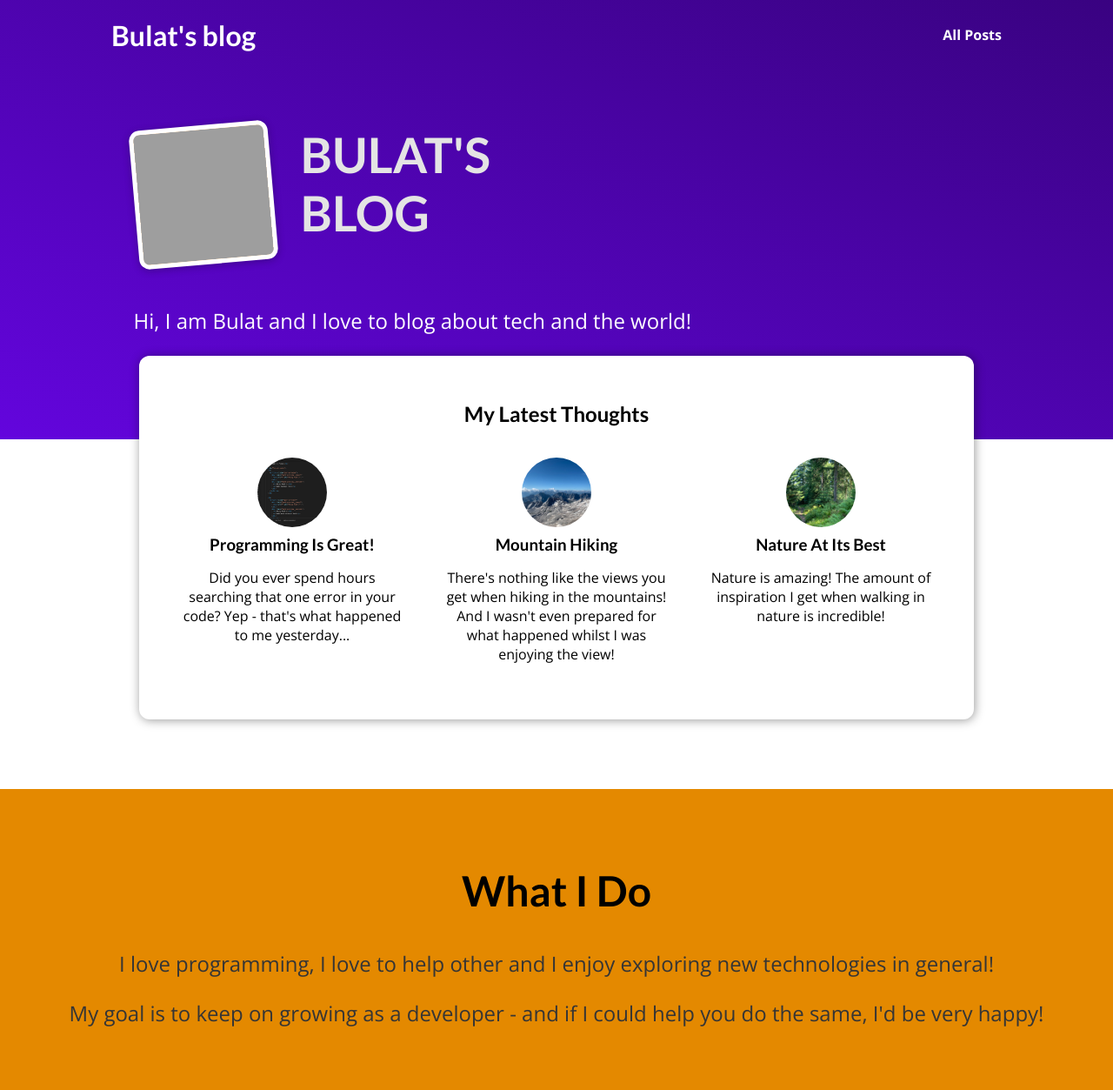
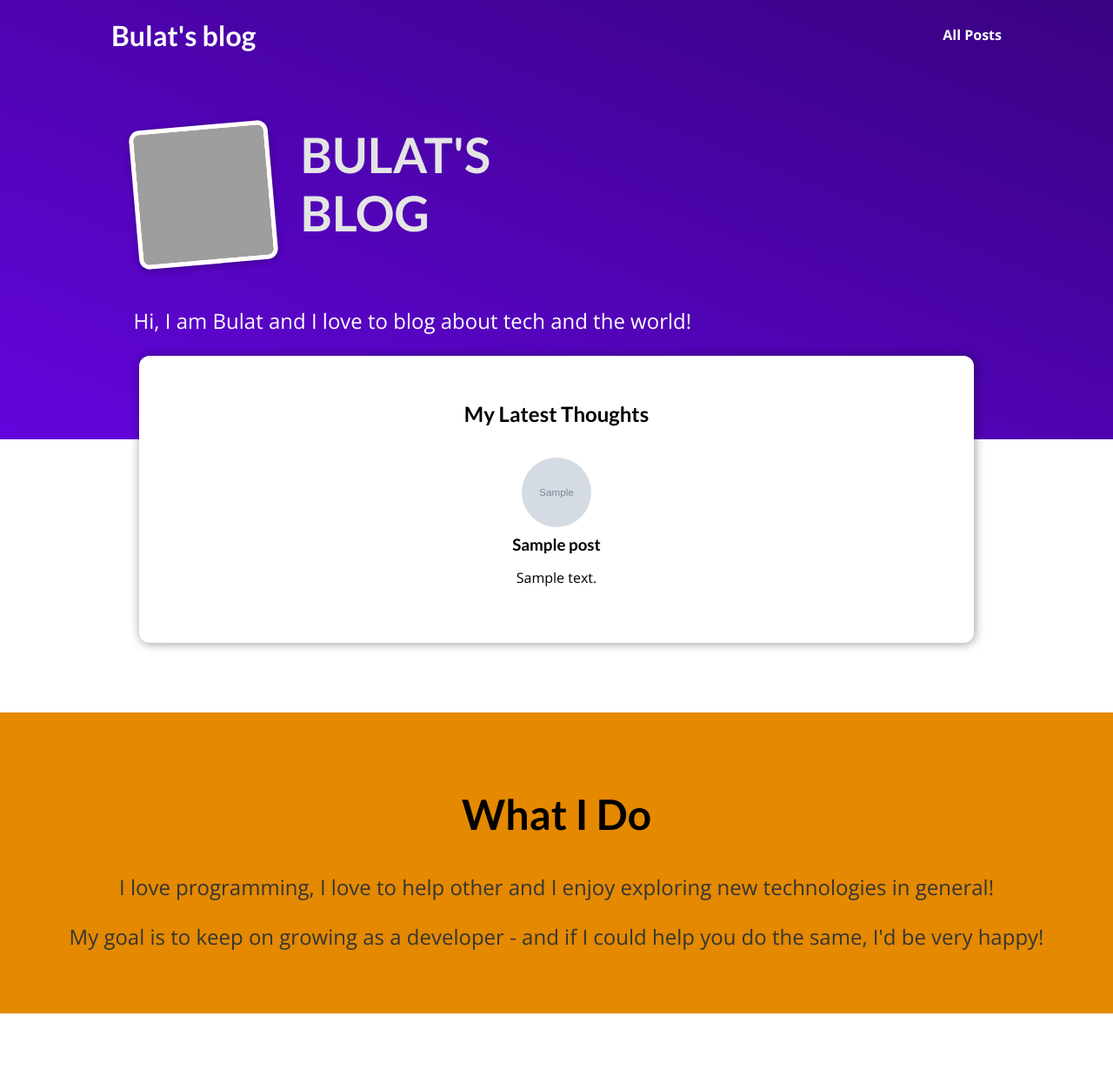
Before and after one commit to hairutdinov/django-my-site, a Django app: page / in a window 1280 px wide. Shown: the whole page at 87% size. After the commit the page ends 1165 px from the top, so only its background shows below. Run offline with Django 4.2, Linux system fonts and the light colour scheme; tables that the repository leaves empty hold one stand-in row (values such as "Sample post"); grey boxes marked "Sample" are stand-in pictures; grey boxes are pictures that could not be loaded.

Commit message:
1. fetching posts from database 2. starting page 3. all posts page 4. post detail page

```diff
--- a/blog/templates/blog/includes/post.html
+++ b/blog/templates/blog/includes/post.html
@@ -5,7 +5,7 @@
 <li>
     <article class="post">
         <a href="{% url 'post-detail' post.slug %}">
-            <img src="{% static 'blog/images/'|add:post.image %}" alt="{{ post.title }}">
+            <img src="{% static 'blog/images/'|add:post.image_name %}" alt="{{ post.title }}">
             <div class="post__content">
                 <h3>{{ post.title }}</h3>
                 <p>
--- a/blog/templates/blog/post-detail.html
+++ b/blog/templates/blog/post-detail.html
@@ -15,7 +15,7 @@
             {{ post.title }}
         </h2>
         <article>
-            <img src="{% static 'blog/images/'|add:post.image %}" alt="{{ post.title }}">
+            <img src="{% static 'blog/images/'|add:post.image_name %}" alt="{{ post.title }}">
             <address>By {{ post.author }}</address>
             <div>Last updated on <time>{{ post.date|date:'D d M Y' }}</time></div>
         </article>
--- a/blog/views.py
+++ b/blog/views.py
@@ -1,85 +1,12 @@
-from datetime import date
-from django.shortcuts import render
+from django.shortcuts import render, get_object_or_404
 from django.http import HttpResponseNotFound, HttpResponseRedirect, Http404
 from django.urls import reverse
 
-# Create your views here.
-
-
-all_posts = [
-    {
-        "slug": "hike-in-the-mountains",
-        "image": "mountains.jpg",
-        "author": "Maximilian",
-        "date": date(2021, 7, 21),
-        "title": "Mountain Hiking",
-        "excerpt": "There's nothing like the views you get when hiking in the mountains! And I wasn't even prepared for what happened whilst I was enjoying the view!",
-        "content": """
-          Lorem ipsum dolor sit amet consectetur adipisicing elit. Officiis nobis
-          aperiam est praesentium, quos iste consequuntur omnis exercitationem quam
-          velit labore vero culpa ad mollitia? Quis architecto ipsam nemo. Odio.
-
-          Lorem ipsum dolor sit amet consectetur adipisicing elit. Officiis nobis
-          aperiam est praesentium, quos iste consequuntur omnis exercitationem quam
-          velit labore vero culpa ad mollitia? Quis architecto ipsam nemo. Odio.
-
-          Lorem ipsum dolor sit amet consectetur adipisicing elit. Officiis nobis
-          aperiam est praesentium, quos iste consequuntur omnis exercitationem quam
-          velit labore vero culpa ad mollitia? Quis architecto ipsam nemo. Odio.
-        """
-    },
-    {
-        "slug": "programming-is-fun",
-        "image": "coding.jpg",
-        "author": "Maximilian",
-        "date": date(2022, 3, 10),
-        "title": "Programming Is Great!",
-        "excerpt": "Did you ever spend hours searching that one error in your code? Yep - that's what happened to me yesterday...",
-        "content": """
-          Lorem ipsum dolor sit amet consectetur adipisicing elit. Officiis nobis
-          aperiam est praesentium, quos iste consequuntur omnis exercitationem quam
-          velit labore vero culpa ad mollitia? Quis architecto ipsam nemo. Odio.
-
-          Lorem ipsum dolor sit amet consectetur adipisicing elit. Officiis nobis
-          aperiam est praesentium, quos iste consequuntur omnis exercitationem quam
-          velit labore vero culpa ad mollitia? Quis architecto ipsam nemo. Odio.
-
-          Lorem ipsum dolor sit amet consectetur adipisicing elit. Officiis nobis
-          aperiam est praesentium, quos iste consequuntur omnis exercitationem quam
-          velit labore vero culpa ad mollitia? Quis architecto ipsam nemo. Odio.
-        """
-    },
-    {
-        "slug": "into-the-woods",
-        "image": "woods.jpg",
-        "author": "Maximilian",
-        "date": date(2020, 8, 5),
-        "title": "Nature At Its Best",
-        "excerpt": "Nature is amazing! The amount of inspiration I get when walking in nature is incredible!",
-        "content": """
-          Lorem ipsum dolor sit amet consectetur adipisicing elit. Officiis nobis
-          aperiam est praesentium, quos iste consequuntur omnis exercitationem quam
-          velit labore vero culpa ad mollitia? Quis architecto ipsam nemo. Odio.
-
-          Lorem ipsum dolor sit amet consectetur adipisicing elit. Officiis nobis
-          aperiam est praesentium, quos iste consequuntur omnis exercitationem quam
-          velit labore vero culpa ad mollitia? Quis architecto ipsam nemo. Odio.
-
-          Lorem ipsum dolor sit amet consectetur adipisicing elit. Officiis nobis
-          aperiam est praesentium, quos iste consequuntur omnis exercitationem quam
-          velit labore vero culpa ad mollitia? Quis architecto ipsam nemo. Odio.
-        """
-    }
-]
-
-
-def get_date(post):
-    return post['date']
+from .models import Post
 
 
 def starting_page(request):
-    sorted_posts = sorted(all_posts, key=lambda p: p['date'], reverse=True)
-    latest_posts = sorted_posts[:3]
+    latest_posts = Post.objects.all().order_by('-date')[:3]
     return render(request, 'blog/index.html', {
         'posts': latest_posts,
     })
@@ -87,15 +14,12 @@ def starting_page(request):
 
 def posts(request):
     return render(request, 'blog/posts.html', {
-        'posts': all_posts,
+        'posts': Post.objects.all(),
     })
 
 
 def post_detail(request, slug):
-    try:
-        post = next(post for post in all_posts if post['slug'] == slug)
-        return render(request, 'blog/post-detail.html', {
-            'post': post,
-        })
-    except StopIteration:
-        raise Http404()
+    post = get_object_or_404(Post, slug=slug)
+    return render(request, 'blog/post-detail.html', {
+        'post': post,
+    })
```
